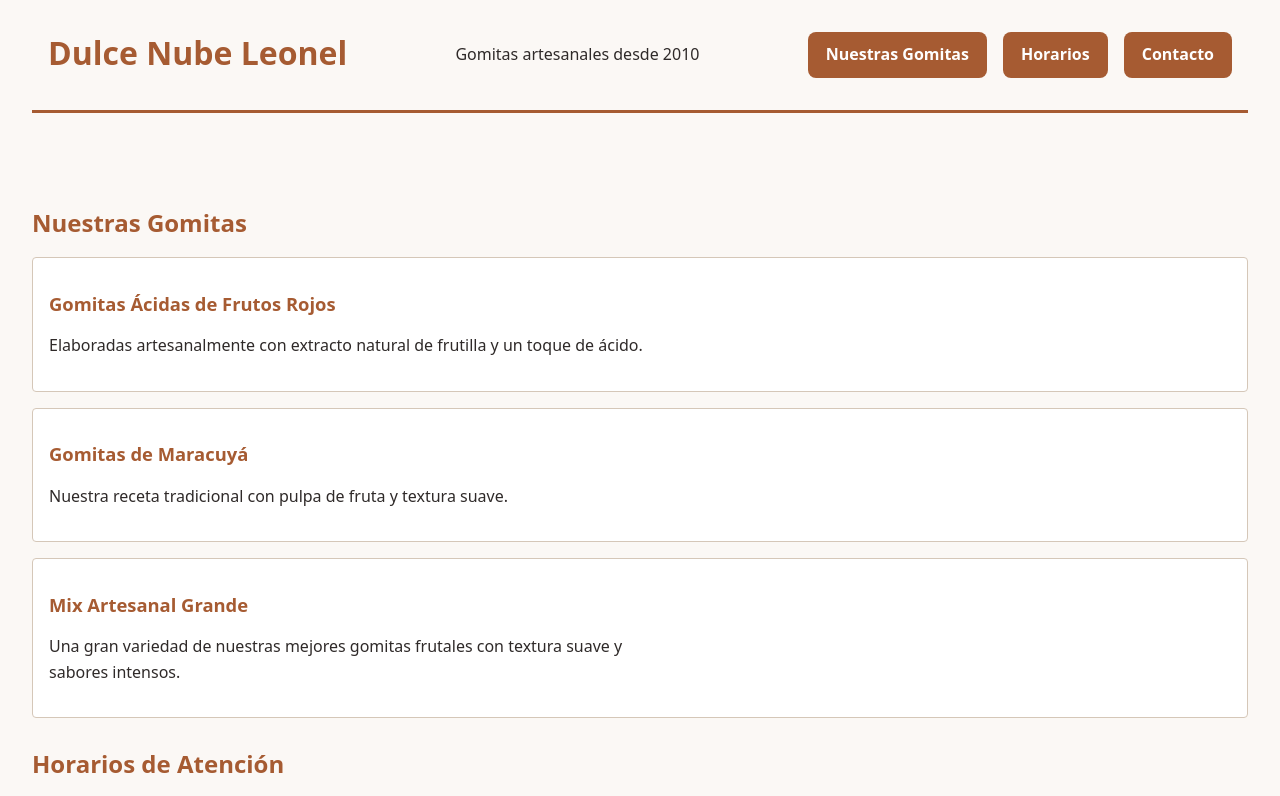
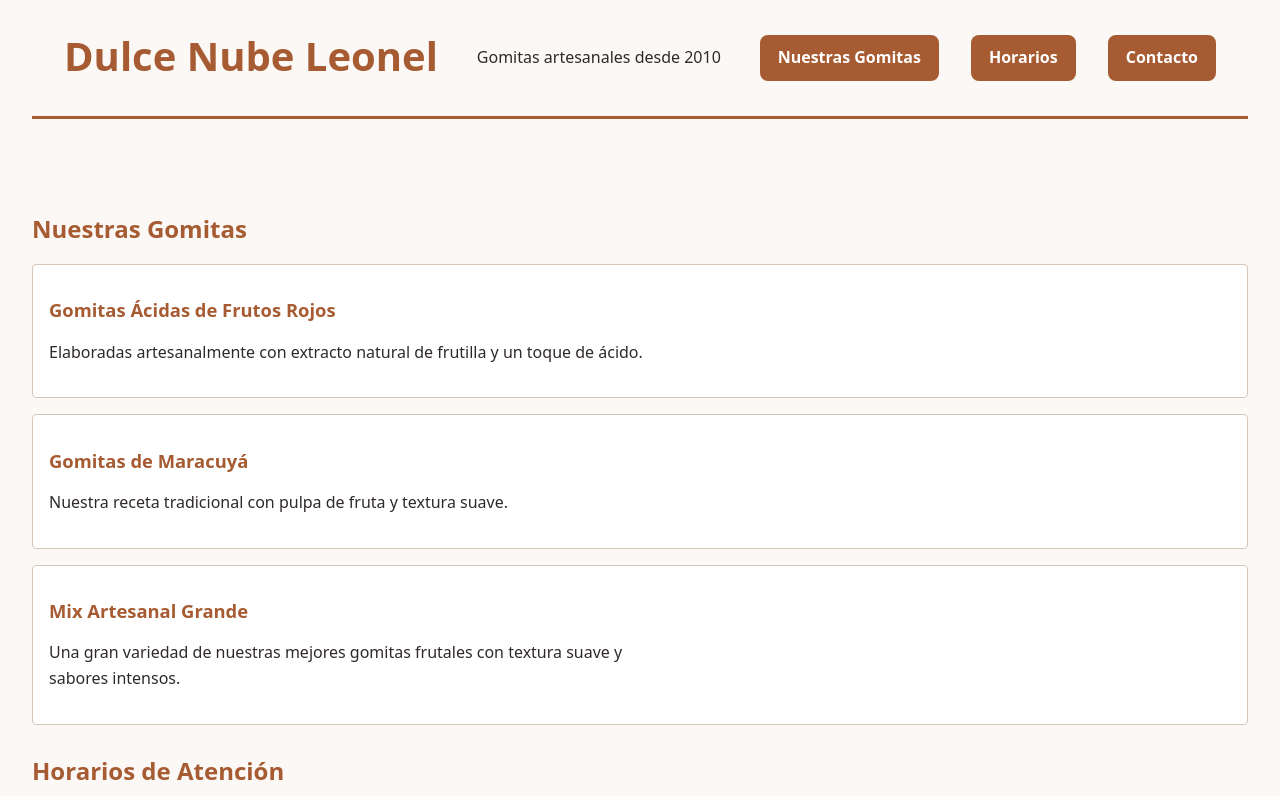
Before and after one commit to blanconayeli504-creator/proyecto1-pagina-web, a plain HTML site: page index.html in a window 1280 px wide. Shown: the top 796 px of the page. Drawn offline with Linux system fonts and the light colour scheme.

Commit message:
Hoy se aumento css y readmi a nuestro proyecto

```diff
--- a/estilos.css
+++ b/estilos.css
@@ -309,3 +309,10 @@ nav li {
   aside  { grid-area: lateral; }
   footer { grid-area: pie; }
 }
+
+/* ── Escalón de tablet ─────────────────────────────────────────────────── */
+@media (min-width: 40rem) {
+  h1     { font-size: 2.5rem; }
+  header { padding-inline: var(--espacio-lg); }
+  nav ul { gap: var(--espacio-lg); }
+}
--- a/index.html
+++ b/index.html
@@ -24,6 +24,8 @@
     </header>
 
     <main>
+        <!-- Inicio del div agregado para agrupar el contenido principal -->
+        <div class="contenido-bloque">
 
             <section id="nuestras-gomitas">
                 <h2>Nuestras Gomitas</h2>
@@ -159,6 +161,9 @@
                 </form>
             </section>
 
+        </div>
+        <!-- Fin del div agregado -->
+
     </main>
 
     <aside>
```
Also changed, not shown: capturas/captura-movil.png (added), capturas/escritorio.png (added), 1 other file. Lines whose indentation alone changed are shown as unchanged.
